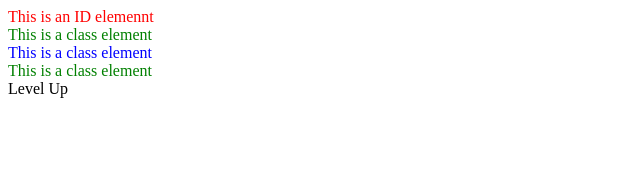
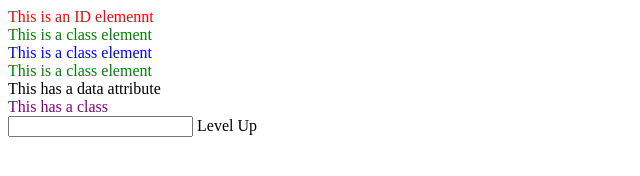
Before and after one commit to jpeerson108/learning-javascript, a plain HTML site: page index.html in a window 1280 px wide. Shown: the whole page, without its empty margins (0-640 px from the left). Drawn offline with Linux system fonts and the light colour scheme.

Commit message:
Query Selectors

```diff
--- a/index.html
+++ b/index.html
@@ -11,5 +11,8 @@
     <div class="div-class">This is a class element</div>
     <div class="div-class">This is a class element</div>
     <div class="div-class">This is a class element</div>
+    <div data-test>This has a data attribute</div>
+    <div class="div-class">This has a class</div>
+    <input type="text" />
 </body>
 </html>
--- a/script.js
+++ b/script.js
@@ -395,3 +395,15 @@ console.log(hobbies)
   divsWithClassArray.forEach((div) => (div.style.color = "green"))
   divsWithClass[1].style.color = "blue"
 }
+
+// Query Selectors
+{
+  const dataAttributeElement = document.querySelector("[data-test]")
+  const divsWithClasses = document.querySelectorAll(".div-class")
+  const input = document.querySelector("input")
+
+  divsWithClasses[3].style.color = "purple"
+
+  console.log(dataAttributeElement)
+  console.log(input)
+}
```
